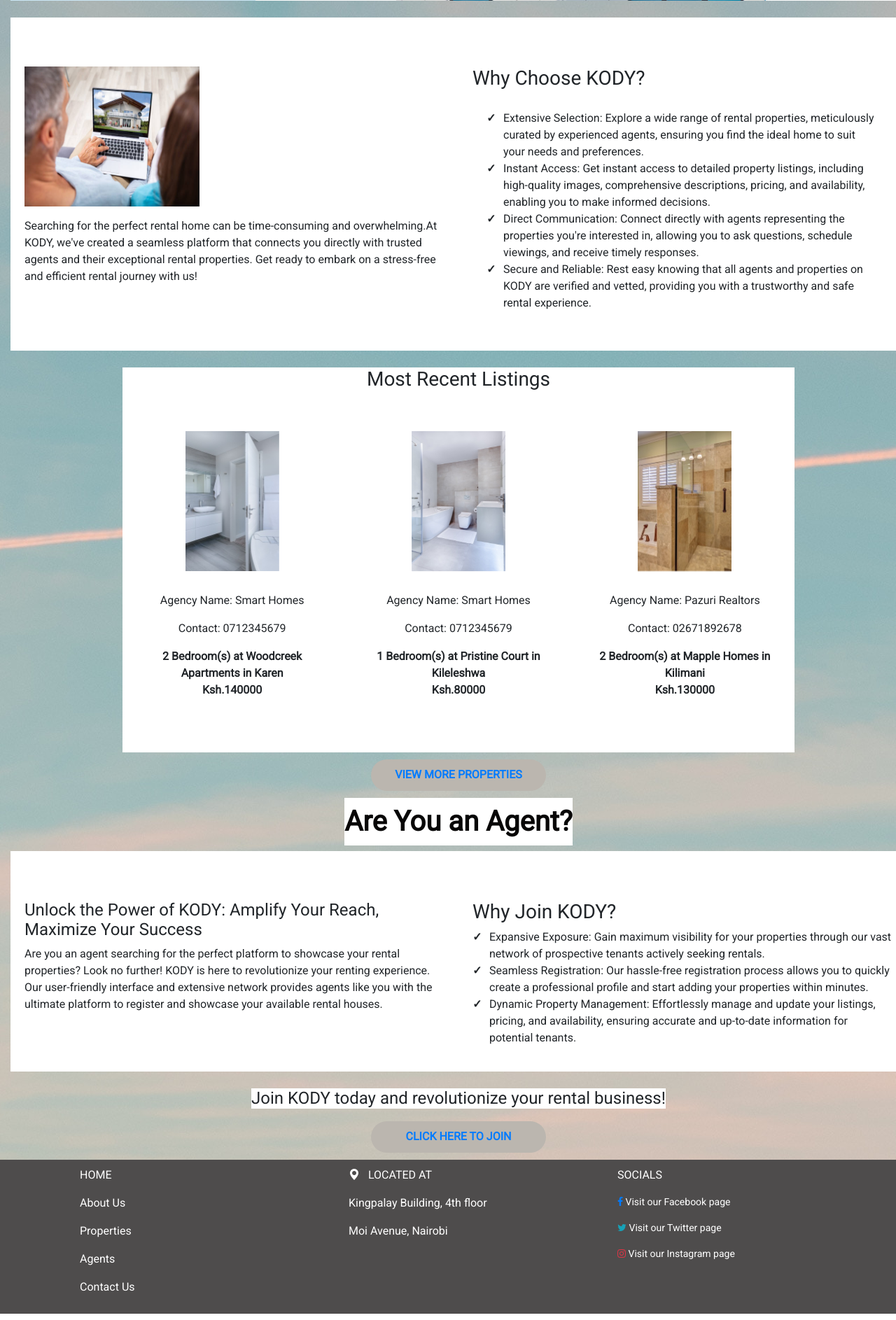
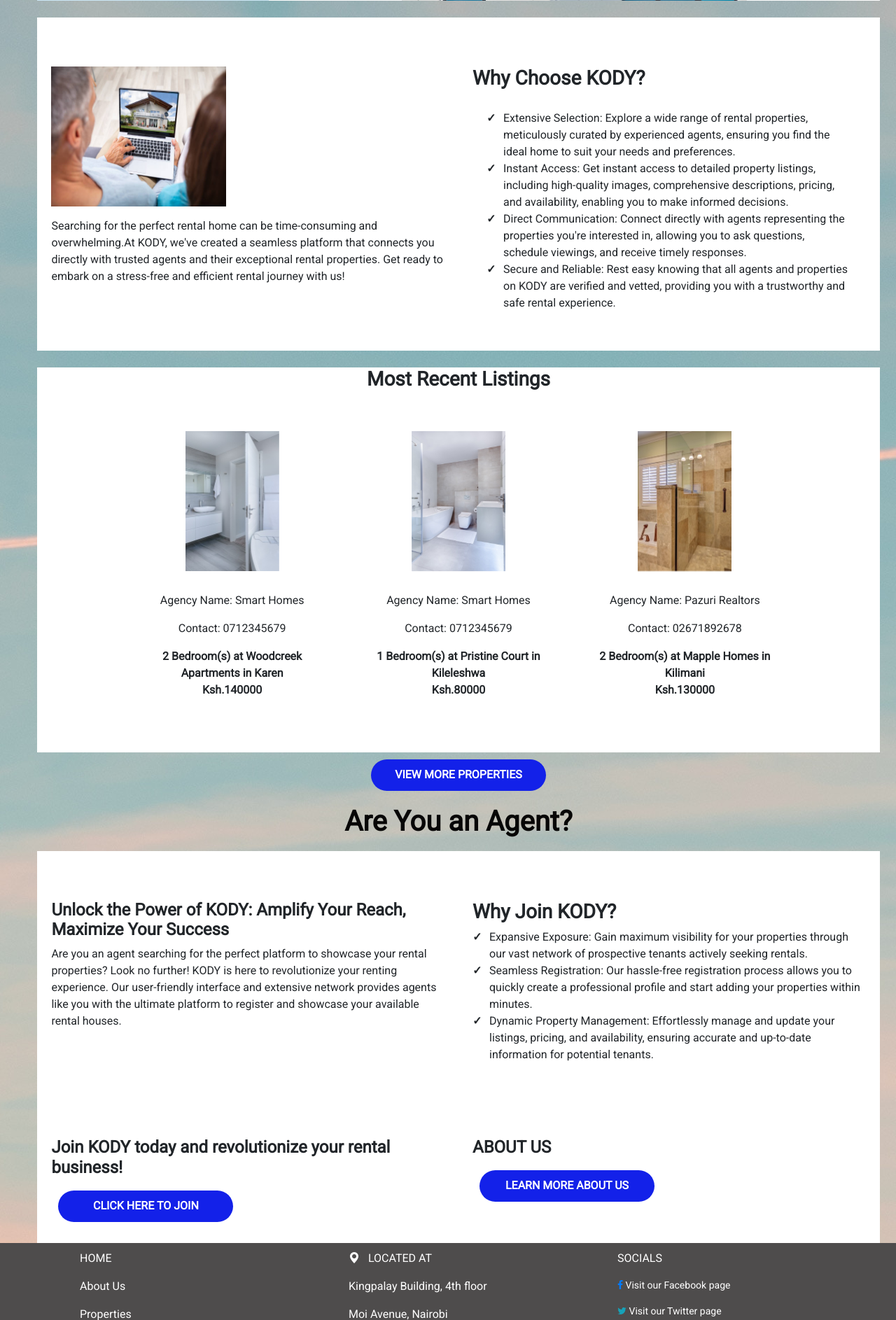
Before and after one commit to ndiritu-prisca/KODY, a Flask app: page / in a window 1280 px wide; the page is wider, and only the part inside the window is pictured. Shown: the part 617-2503 px from the top of that part at 70% size. Run offline with Flask 3, Linux system fonts and the light colour scheme; data comes from the database, SQL or seed files in the repository; some libraries are stand-ins or nearby versions.

Commit message:
Add about us to homepage

```diff
--- a/website/static/styles/home.css
+++ b/website/static/styles/home.css
@@ -10,6 +10,7 @@
 }
 #section {
     background-color: #fff;
+    width: 94%;
 }
 .hm_title {
     display: flex;
@@ -42,10 +43,13 @@
     border: none;
     outline: none;
     border-radius: 30px;
-    background-color: #bbb6af;
+    background-color: #1321e9;
     margin: 10px;
     font-weight: bold;
     /* background-color: rgba(0, 0, 255); */
+}
+.home_button .button {
+    color: #fff;
 }
 .hm_tenants {
     display: flex;
@@ -102,6 +106,14 @@
     margin-right: 0.5em;
     font-weight: bold;
 }
+.home h4,h3 {
+    font-weight: bold;
+}
+.hm_last {
+    display: flex;
+    flex-direction: row;
+    /* flex-wrap: wrap; */
+}
 @media (max-width: 767px) {
     .hm_title {
       flex-direction: column;
@@ -113,6 +125,9 @@
     .hm_agents {
         flex-direction: column;
     }
+    .hm_last {
+        flex-direction: column;
+    }
     .listings {
         height: 600px;
     }
--- a/website/templates/home.html
+++ b/website/templates/home.html
@@ -156,7 +156,7 @@
   <form action="" class="home_search">
     <button class="home_button"><a class="button" href="/properties">VIEW MORE PROPERTIES</a></button>
   </form>
-  <h2 id="section">Are You an Agent?</h2>
+  <h2>Are You an Agent?</h2>
   <div class="hm_agents" id="section">
     <div class="column" id="left">
       <h4>Unlock the Power of KODY: Amplify Your Reach, Maximize Your Success</h4>
@@ -171,9 +171,17 @@
       </ul>
     </div>
   </div>
-  <br>
-  <h4 id="section">Join KODY today and revolutionize your rental business!</h4>
-  <button class="home_button"><a class="button" href="/sign-up">CLICK HERE TO JOIN</a></button>
+  <div class="hm_last" id="section">
+    <div class="column" id="left">
+      <h4>Join KODY today and revolutionize your rental business!</h4>
+      <button class="home_button"><a class="button" href="/sign-up">CLICK HERE TO JOIN</a></button>
+    </div>
+    <div class="column" id="right">
+      <h4>ABOUT US</h4>
+      <button class="home_button"><a class="button" href="/aboutUs">LEARN MORE ABOUT US</a></button>
+    </div>
+  </div>
+
 </container>
 
 {% endblock %}
```
